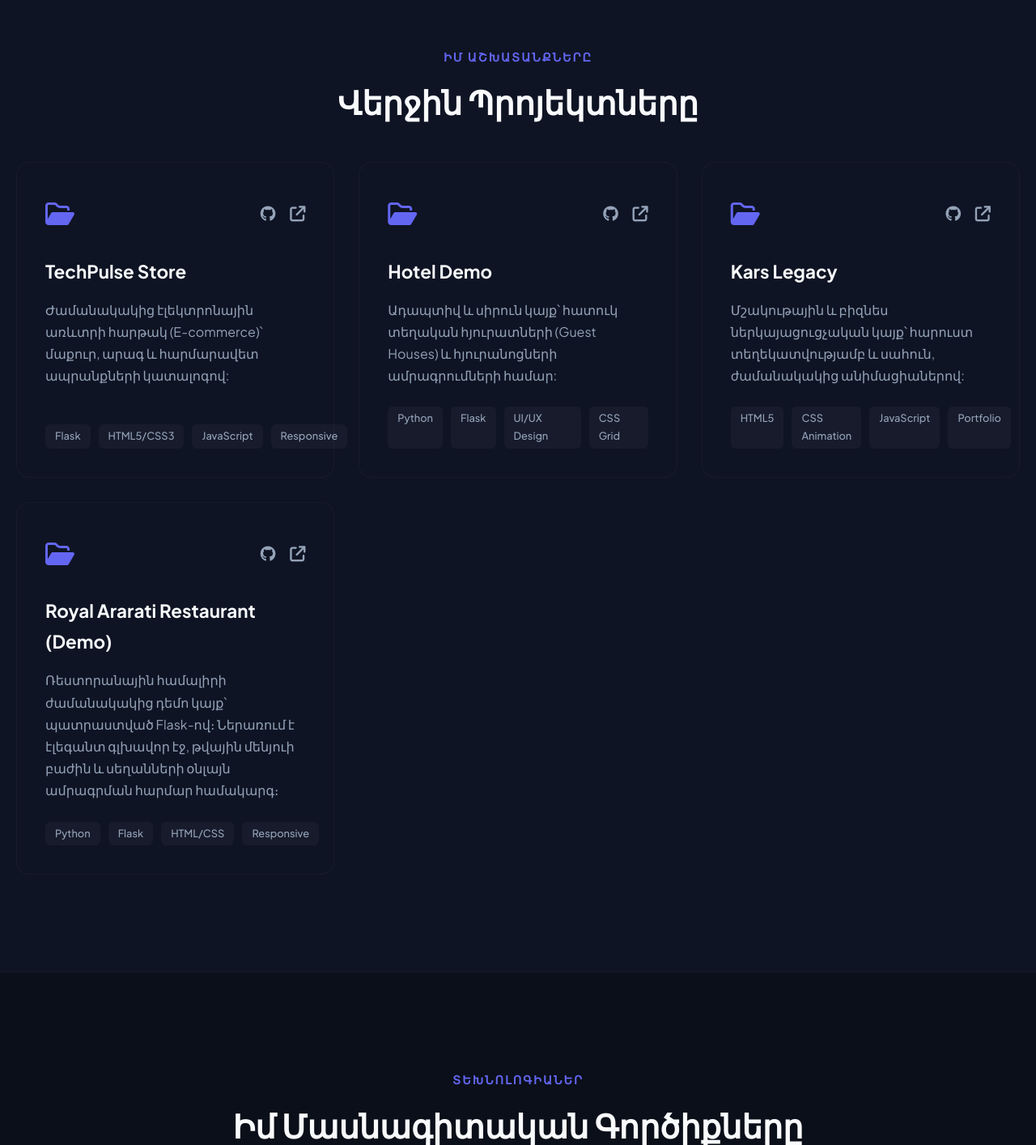
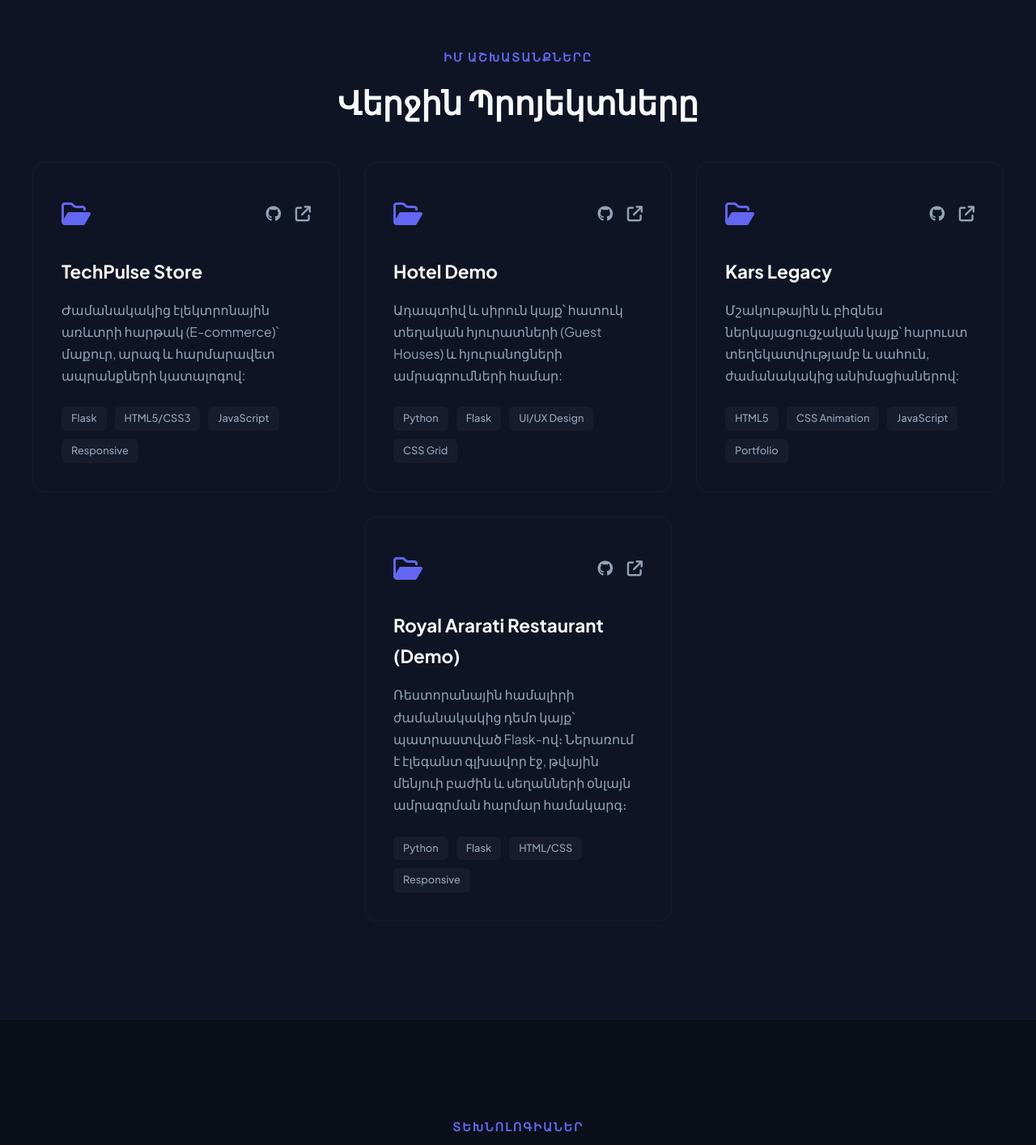
Before and after one commit to mezhlumyangarik-hue/portfolio, a Flask app: page / in a window 1280 px wide. Shown: the part 2166-3580 px from the top of the page at 81% size. Run offline with Flask 3, Linux system fonts and the light colour scheme.

Commit message:
Update style.css

```diff
--- a/static/style.css
+++ b/static/style.css
@@ -281,11 +281,14 @@ nav {
     font-size: 1.3rem;
 }
 
-/* Projects Cards Grid */
+/* Projects Cards Grid (Flexbox տարբերակ՝ կենտ քարտը մեջտեղում պահելու համար) */
 .projects-grid {
-    display: grid;
-    grid-template-columns: repeat(auto-fit, minmax(320px, 1fr));
+    display: flex;
+    flex-wrap: wrap;
+    justify-content: center;
     gap: 30px;
+    max-width: 1200px;
+    margin: 0 auto;
 }
 
 .project-card {
@@ -299,6 +302,9 @@ nav {
     flex-direction: column;
     justify-content: space-between;
     animation: fadeInUp 1.2s ease-in-out;
+    flex: 1 1 calc(33.333% - 30px);
+    min-width: 320px;
+    max-width: 380px;
 }
 
 .project-card:hover {
@@ -343,6 +349,7 @@ nav {
 .project-tags {
     display: flex;
     gap: 10px;
+    flex-wrap: wrap;
 }
 
 .project-tags span {
@@ -515,7 +522,15 @@ footer {
         text-align: justify;
     }
 
-    .services-grid, .projects-grid {
+    .projects-grid {
+        display: flex;
+        flex-direction: column;
+        align-items: center;
+        gap: 20px;
+        padding: 0;
+    }
+
+    .services-grid {
         grid-template-columns: 1fr;
         gap: 20px;
         padding: 0;
@@ -523,6 +538,8 @@ footer {
 
     .service-card, .project-card {
         padding: 25px 20px;
+        width: 100%;
+        max-width: 100%;
     }
 
     .contact-wrapper {
```
